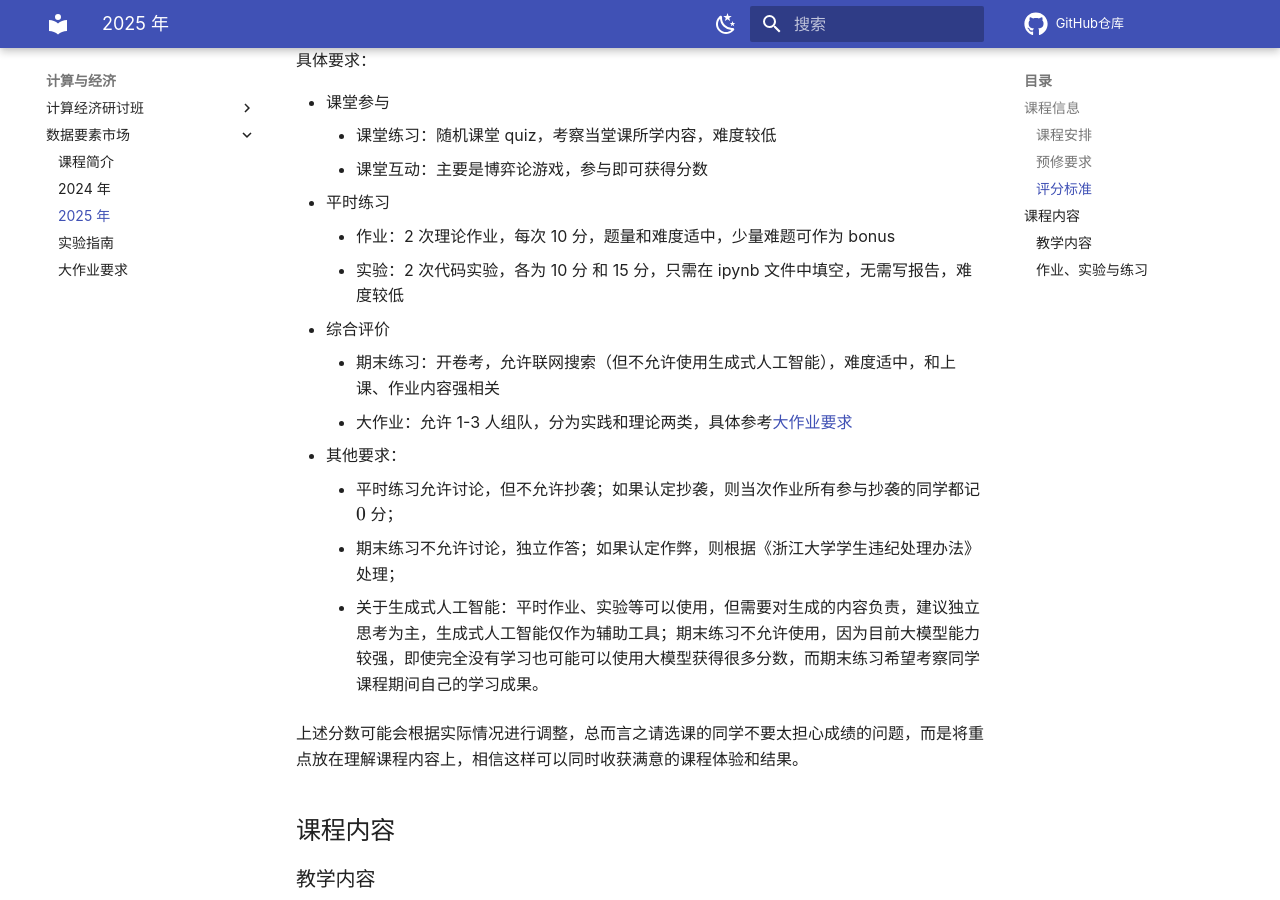
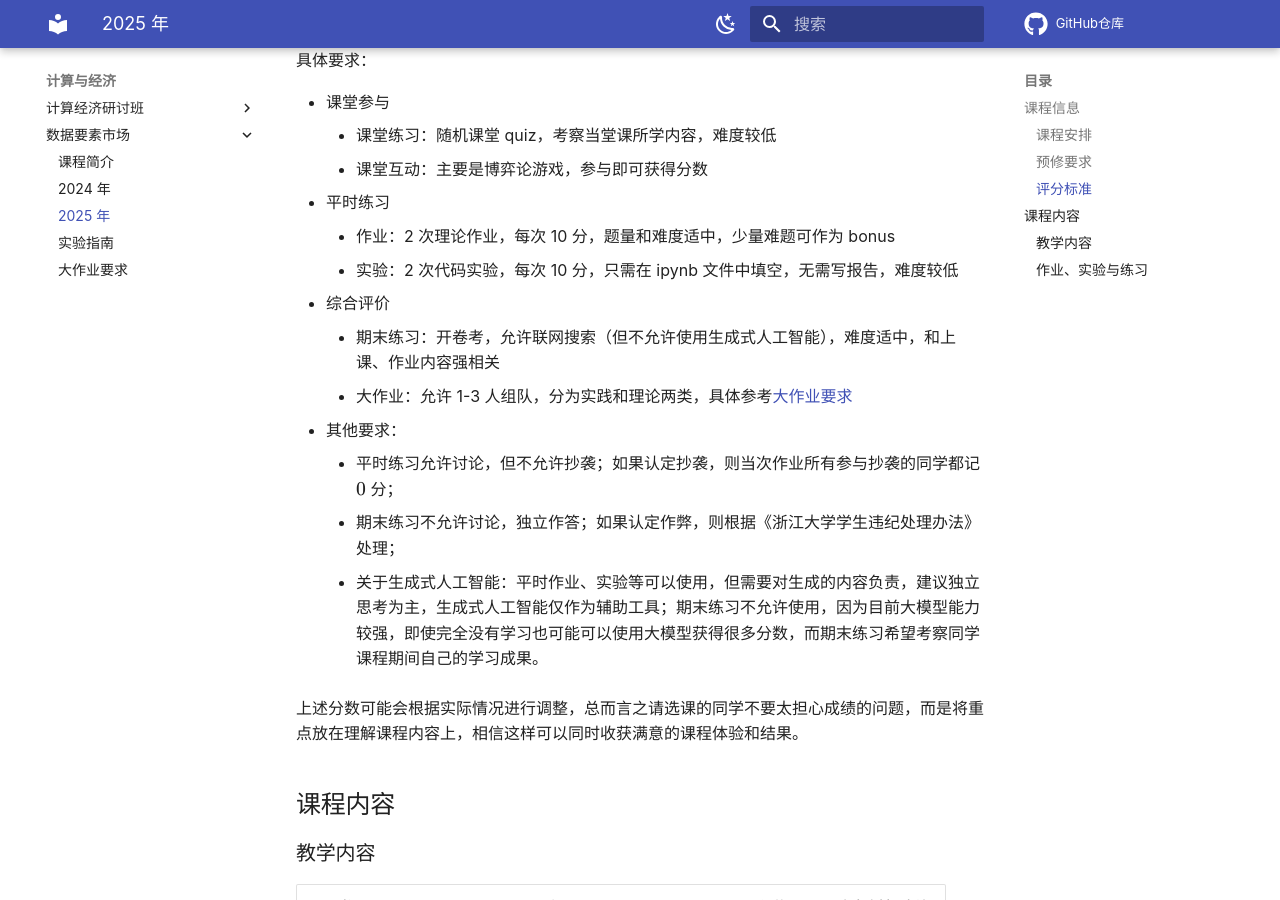
Before and after one commit to yhwu-is/Teach, an MkDocs documentation site: the page built from docs/ec/data_market/2025.md, in a window 1280 px wide and 900 px high, scrolled down 975 px. Built offline with MkDocs 1.6.1 and Material for MkDocs 9.7.7, drawn with Linux system fonts in a browser that asks for light colours; comment, search, counter and statistics services are not loaded.

Commit message:
docs:更新短学期

```diff
--- a/docs/ec/data_market/2025.md
+++ b/docs/ec/data_market/2025.md
@@ -32,7 +32,7 @@
     - 课堂互动：主要是博弈论游戏，参与即可获得分数
 - 平时练习
     - 作业：2 次理论作业，每次 10 分，题量和难度适中，少量难题可作为 bonus
-    - 实验：2 次代码实验，各为 10 分 和 15 分，只需在 ipynb 文件中填空，无需写报告，难度较低
+    - 实验：2 次代码实验，每次 10 分，只需在 ipynb 文件中填空，无需写报告，难度较低
 - 综合评价
     - 期末练习：开卷考，允许联网搜索（但不允许使用生成式人工智能），难度适中，和上课、作业内容强相关
     - 大作业：允许 1-3 人组队，分为实践和理论两类，具体参考[大作业要求](project.md)
```
